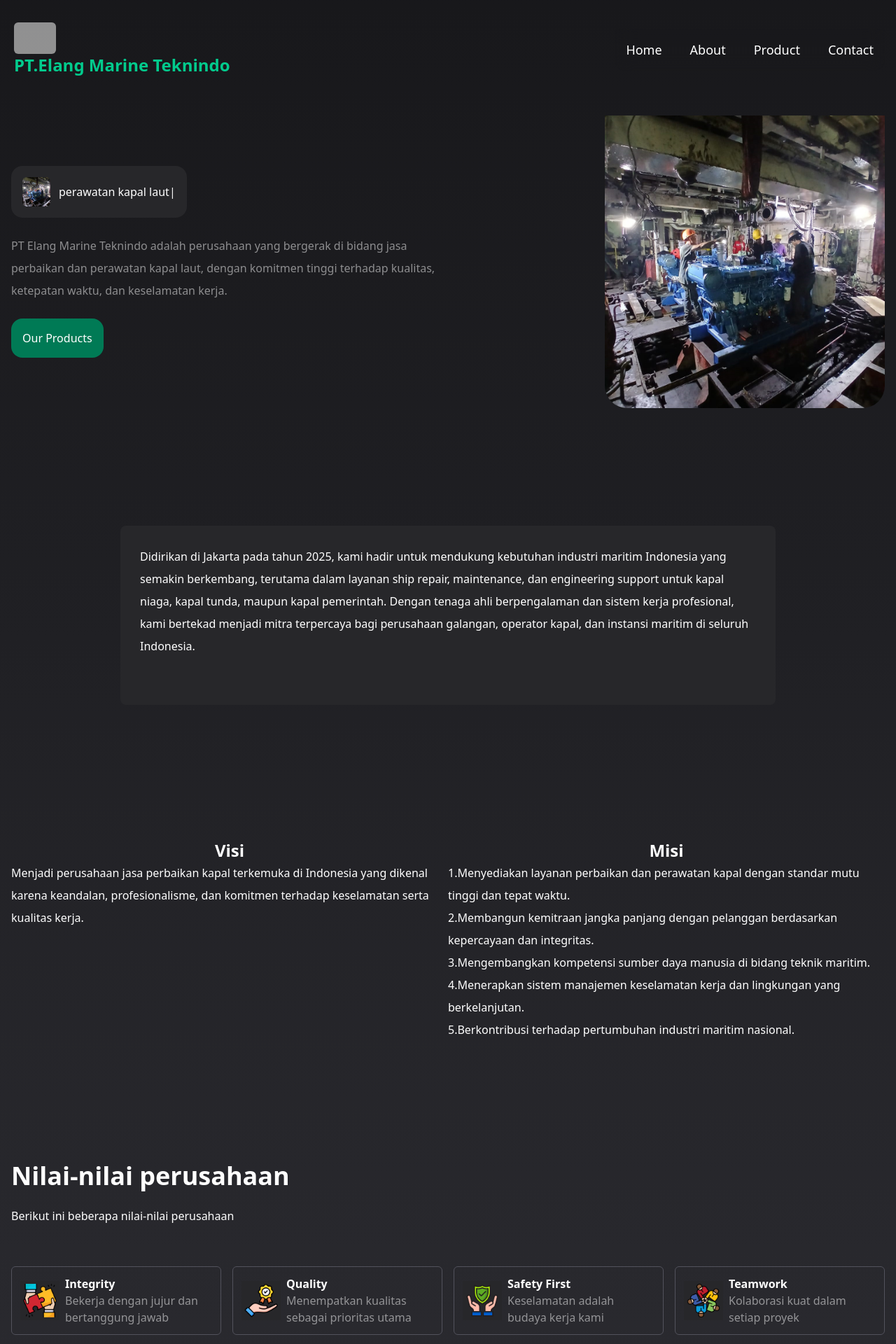
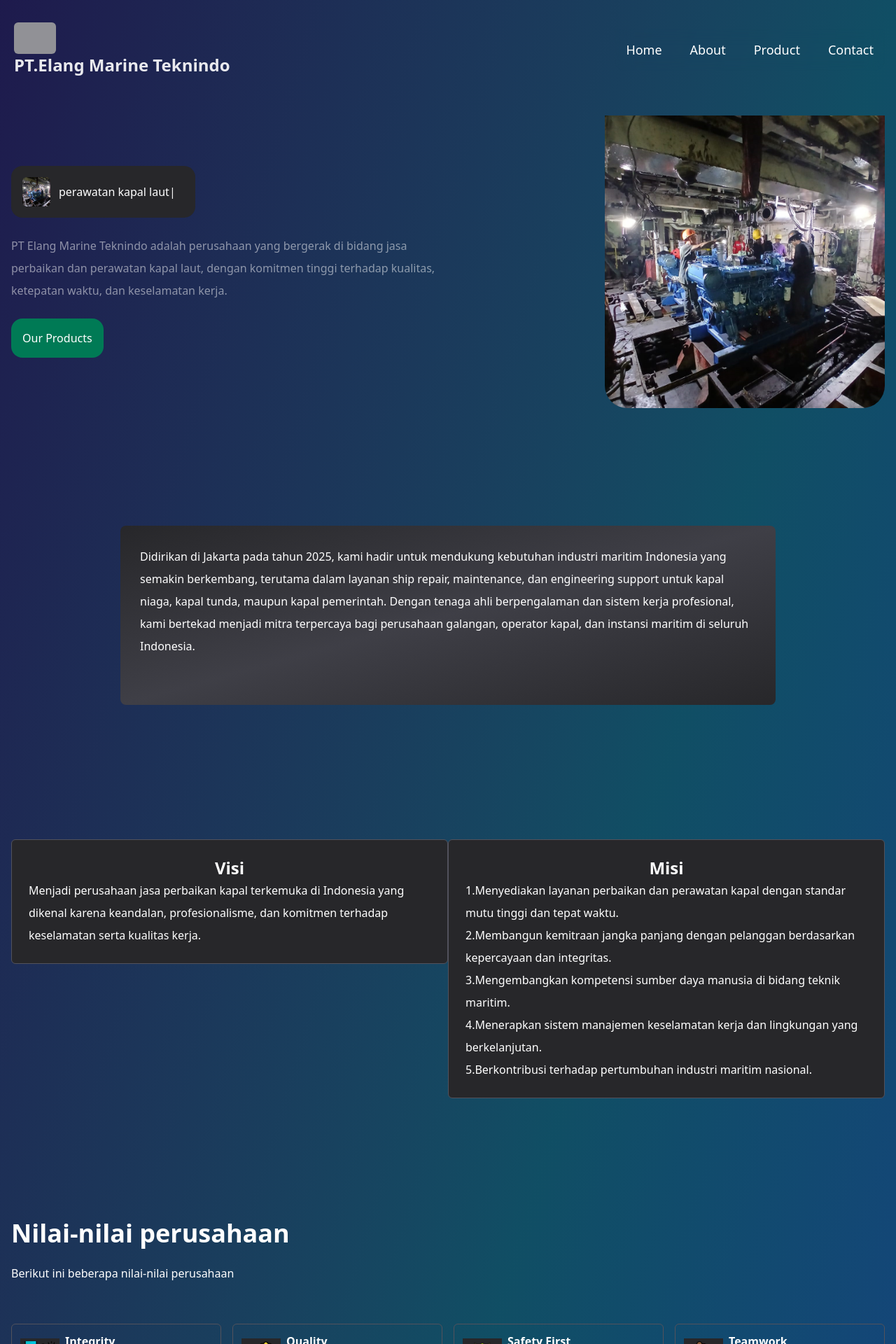
Before and after one commit to sukacode/elangmarine, a React (Vite) app: page / in a window 1280 px wide. Shown: the top 1920 px of the page at 70% size. Built offline with nearby package versions, Linux system fonts and the light colour scheme; grey boxes are pictures that could not be loaded.

Commit message:
feat(all): push-dev

```diff
--- a/index.html
+++ b/index.html
@@ -13,7 +13,7 @@
   <title>Elang Marine</title>
 </head>
 
-<body class="bg-gradient-to-b from-zinc-900 to-zinc-700 text-white" id="home">
+<body class="bg-gradient-to-br from-indigo-950 via-cyan-900 to-blue-900 text-white" id="home">
   <div id="root"></div>
   <script type="module" src="/src/main.jsx"></script>
 </body>
--- a/src/App.jsx
+++ b/src/App.jsx
@@ -20,6 +20,19 @@ function App() {
               backspeed={240}
               loop
             />
+            <div className="custom-shape-divider-bottom-1764691577">
+              <svg
+                data-name="Layer 1"
+                xmlns="http://www.w3.org/2000/svg"
+                viewBox="0 0 1200 120"
+                preserveAspectRatio="none"
+              >
+                <path
+                  d="M321.39,56.44c58-10.79,114.16-30.13,172-41.86,82.39-16.72,168.19-17.73,250.45-.39C823.78,31,906.67,72,985.66,92.83c70.05,18.48,146.53,26.09,214.34,3V0H0V27.35A600.21,600.21,0,0,0,321.39,56.44Z"
+                  className="shape-fill"
+                ></path>
+              </svg>
+            </div>
             {/* <q>Elang Marine, jasa perbaikan dan perawatan kapal laut</q> */}
           </div>
           <h1 className="text-5xl/tight font-bold mb-6"></h1>
@@ -54,7 +67,7 @@ function App() {
       {/* About */}
       <div className="about mt-32 py-10" id="about">
         <div
-          className="w-2/3 lg:w-3/4 w-full mx-auto p-7 bg-zinc-800 rounded-lg"
+          className="w-2/3 lg:w-3/4 w-full mx-auto p-7 bg-gradient-to-br bg-zinc-800 via-zinc-700 to-zinc-750 rounded-lg"
           data-aos="fade-up"
           data-aos-once="true"
         >
@@ -98,9 +111,9 @@ function App() {
         </div>
 
         {/* Vision Mission */}
-        <div className="vimi mt-32 py-10">
-          <div className="grid md:grid-cols-2 items-start items-center pt-6 xl:gap-0 gap-6">
-            <div>
+        <div className="vimi mt-32 py-10 gap-4">
+          <div className="grid md:grid-cols-2 items-start items-center pt-6 xl:gap-0 gap-6 ">
+            <div className="bg-zinc-800 border border-zinc-600 rounded-md p-6">
               <h1 className="text-2xl text-center font-bold">Visi</h1>
               <p className="text-base/loose w-full">
                 Menjadi perusahaan jasa perbaikan kapal terkemuka di Indonesia
@@ -108,7 +121,7 @@ function App() {
                 terhadap keselamatan serta kualitas kerja.
               </p>
             </div>
-            <div>
+            <div className="bg-zinc-800 border border-zinc-600 p-6 rounded-md">
               <h1 className="text-2xl text-center font-bold">Misi</h1>
               <p className="text-base/loose w-full">
                 1.Menyediakan layanan perbaikan dan perawatan kapal dengan
--- a/src/components/Navbar.jsx
+++ b/src/components/Navbar.jsx
@@ -22,7 +22,7 @@ const Navbar = () => {
   return (
     <div className="navbar py-7 flex items-center justify-between ">
       <div className="logo">
-        <h1 className="text-2xl font-bold text-[#00df9a] opacity-90 p-1 md:bg-transparent md:text-[#00df9a]">
+        <h1 className="text-2xl font-bold text-white opacity-90 p-1 md:bg-transparent md:text-white">
           <img
             src="/assets/elangmarine.ico"
             alt="Hero Image"
--- a/src/data.js
+++ b/src/data.js
@@ -1,4 +1,4 @@
-import HeroImage from "/public/assets/33.jpg";
+import HeroImage from "/assets/33.jpg";
 
 const Image = {
   HeroImage,
```
